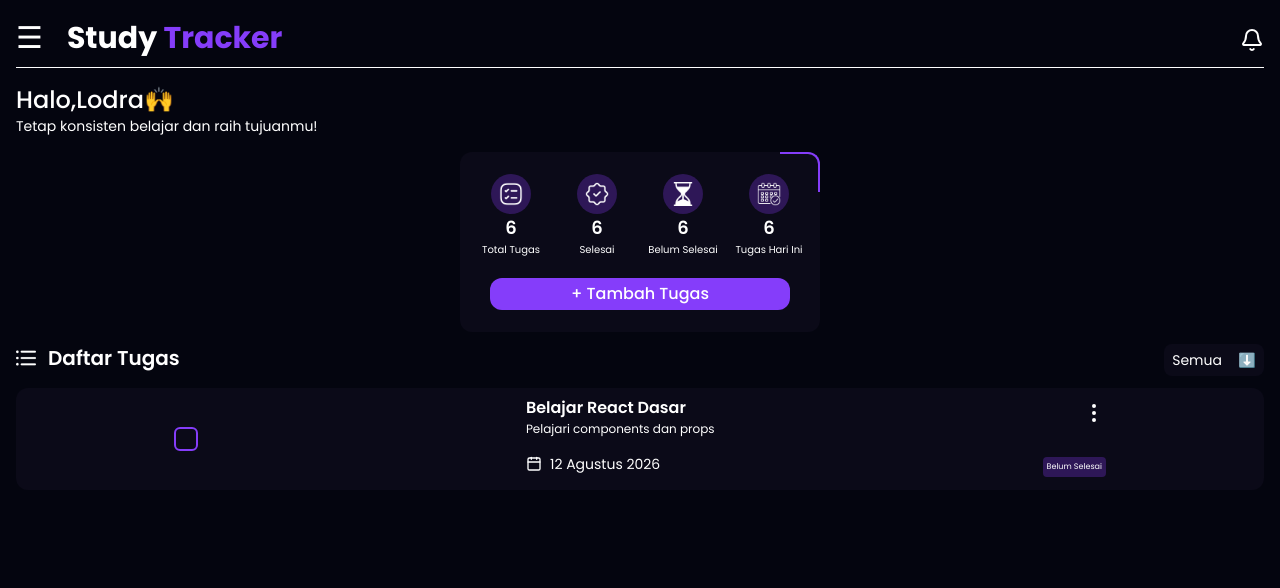
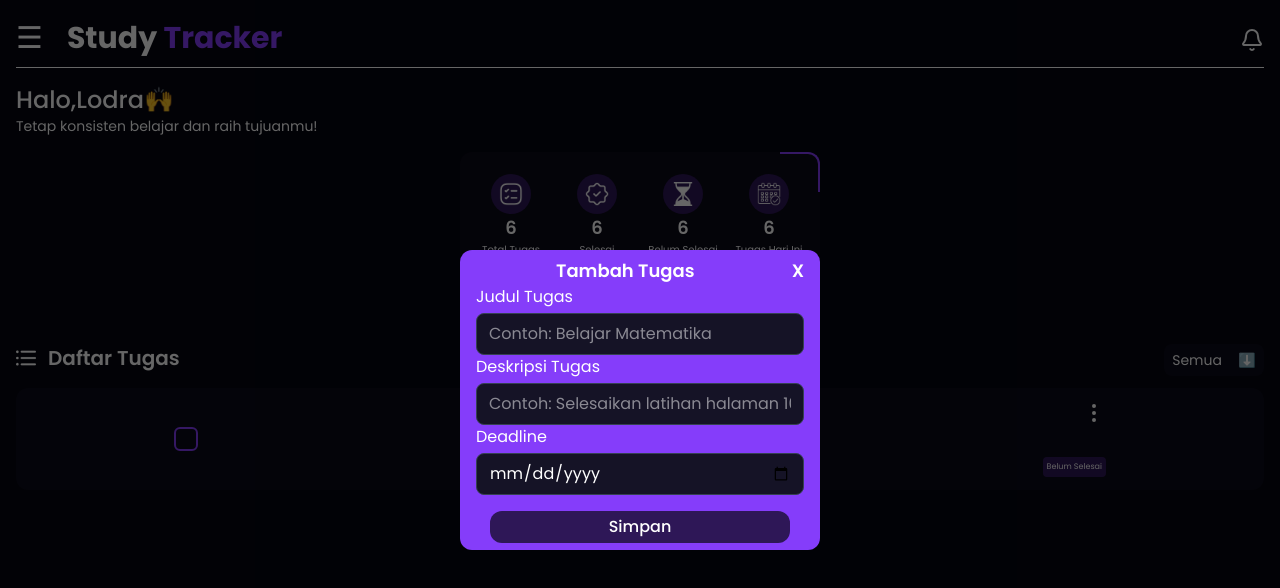
Before and after one commit to Lodraalbar/Study-Tracker, a React (Vite) app: page / in a window 1280 px wide. Both pictures are taken after a click on the button "+ Tambah Tugas". Shown: the top 588 px of the page. Built offline with nearby package versions, Linux system fonts and the light colour scheme.

Commit message:
fitur pop up tambah tugas

```diff
--- a/package.json
+++ b/package.json
@@ -10,6 +10,7 @@
     "preview": "vite preview"
   },
   "dependencies": {
+    "@rolldown/binding-win32-x64-msvc": "^1.2.5",
     "@tailwindcss/vite": "^4.3.3",
     "lucide-react": "^1.31.0",
     "react": "^19.2.8",
--- a/src/components/Recap.jsx
+++ b/src/components/Recap.jsx
@@ -3,9 +3,12 @@ import totalTugas from '../assets/total_tugas.png';
 import selesai from '../assets/selesai.png';
 import belumSelesai from '../assets/belum_selesai.png';
 import calendar from '../assets/calendar.png';
+import { useState } from "react";
 
 const Recap = () => {
+  const [addIsOpen, setAddIsOpen] = useState(false);
   return (
+
     <div className='flex flex-col'>
       <div id="greeting" className='text-white py-4'>
         <h1 className='text-2xl font-medium'>Halo,Lodra🙌</h1>
@@ -34,10 +37,38 @@ const Recap = () => {
             <p className='text-[10px]'>Tugas Hari Ini</p>
           </li>
         </ul>
-        <button className='bg-[#853dfa] py-1 w-75 mx-auto  rounded-xl font-medium'>+   Tambah Tugas</button>
+        <button className='bg-[#853dfa] py-1 w-75 mx-auto  rounded-xl font-medium' onClick ={() => setAddIsOpen(true)} >+   Tambah Tugas</button>
       </div>
+      {addIsOpen && (
+        <div className="popup fixed inset-0 z-50 flex items-center justify-center bg-black/60">
+          <div className = "bg-[#853dfa] w-90 h-75 rounded-xl p-4 flex flex-col items-center justify-center">
+            <div className='flex items-center justify-between  w-full '>
+              <h2 className='text-white text-lg font-semibold ml-20 '>Tambah Tugas</h2>
+              <button className='text-white text-lg font-semibold ml-20' onClick={() => setAddIsOpen(false)}>X</button>
+            </div>
+            <div className="form flex flex-col ">
+              <div className = "text-white">
+                <label htmlFor="judul" className='text-white'>Judul Tugas</label>
+                <input type="text" id="judul" name="judul" placeholder='Contoh: Belajar Matematika' className='w-full mt-1 rounded-lg bg-[#151326] border border-gray-700 px-3 py-2 outline-none focus:border-[#853dfa]' />
+              </div>
+              <div className = "text-white">
+                <label htmlFor="deskripsi" className='text-white'>Deskripsi Tugas</label>
+                <input type="text" id="deskripsi" name="deskripsi" placeholder='Contoh: Selesaikan latihan halaman 10-15' className='w-full mt-1 rounded-lg bg-[#151326] border border-gray-700 px-3 py-2 outline-none focus:border-[#853dfa]' />
+              </div>
+              <div className = "text-white">
+                <label htmlFor="deadline" className='text-white'>Deadline</label>
+                <input type="date" id="deadline" name="deadline" className='w-full mt-1 rounded-lg bg-[#151326] border border-gray-700 px-3 py-2 outline-none focus:border-[#853dfa]' />
+              </div>
+            </div>
+            <button className='bg-[#2e1757] text-white py-1 w-75 mx-auto mt-4 rounded-xl font-medium' onClick={() => setAddIsOpen(false)}>Simpan</button>
+          </div>
 
+        </div>
+      )}
     </div>
+
+
+
   )
 }
 
```
Also changed, not shown: 1 other file (tests, documents, lock files or other folders).
